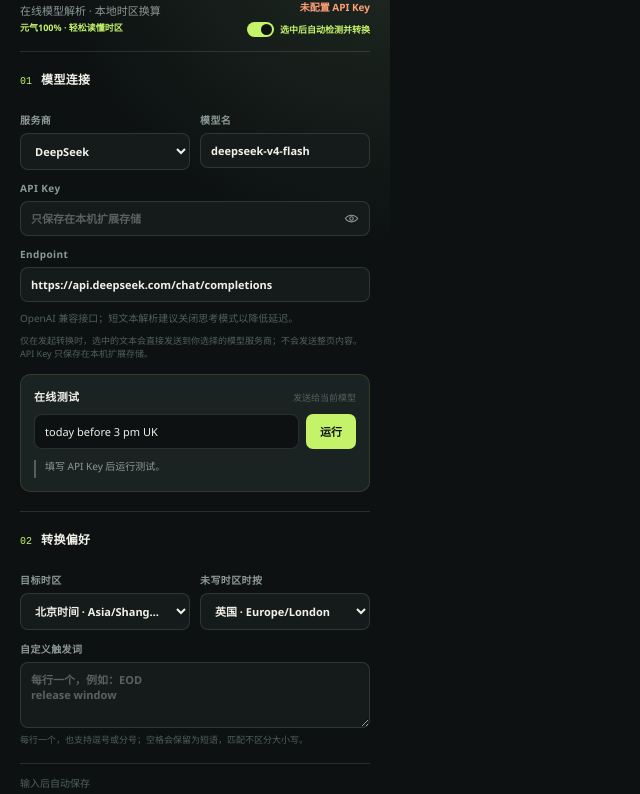
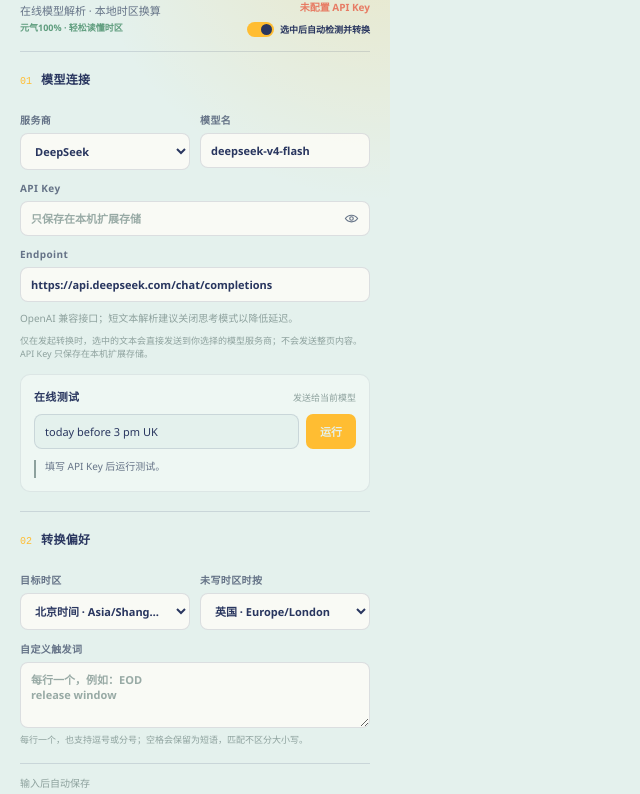
Before and after one commit to Leonewu/time-translator, a website with bundled scripts: page src/popup.html in a window 1280 px wide. Shown: the part 108-902 px from the top of the page, without its empty margins (0-640 px from the left). Built offline with nearby package versions, Linux system fonts and the light colour scheme; some packages are replaced by stand-ins of ours.

Commit message:
style: align popup palette with logo

```diff
--- a/src/popup.css
+++ b/src/popup.css
@@ -15,16 +15,17 @@
 }
 
 :root {
-  color-scheme: dark;
-  --night: #0d1112;
-  --panel: #151b1b;
-  --panel-soft: #1b2322;
-  --paper: #f1f0e8;
-  --muted: #8d9995;
-  --faint: #52605b;
-  --line: rgba(241, 240, 232, .12);
-  --lime: #c4f36a;
-  --orange: #ff9f78;
+  color-scheme: light;
+  --night: #e4f1ed;
+  --panel: #fffdf8;
+  --panel-soft: #eef7f3;
+  --paper: #29365f;
+  --muted: #657387;
+  --faint: #8da19d;
+  --line: rgba(41, 54, 95, .14);
+  --lime: #ffbd32;
+  --orange: #e77b63;
+  --green: #5f9d7e;
   font-family: "Avenir Next", "Segoe UI", ui-sans-serif, sans-serif;
 }
 
@@ -34,13 +35,13 @@ button, input, select, textarea { font: inherit; }
 button { cursor: pointer; }
 
 .popup-shell {
-  background: radial-gradient(circle at 100% 0%, rgba(91, 121, 85, .27), transparent 34%), var(--night);
+  background: radial-gradient(circle at 100% 0%, rgba(255, 189, 50, .22), transparent 30%), var(--night);
   min-height: 100vh;
   padding: 22px 20px 18px;
   width: 100%;
 }
 .topbar { align-items: flex-start; display: flex; justify-content: space-between; }
-.eyebrow { align-items: center; color: var(--lime); display: flex; font-size: 10px; font-weight: 800; gap: 7px; letter-spacing: .2em; }
+.eyebrow { align-items: center; color: var(--paper); display: flex; font-size: 10px; font-weight: 800; gap: 7px; letter-spacing: .2em; }
 .brand-logo { border-radius: 6px; display: block; height: 22px; object-fit: cover; width: 22px; }
 .energy-mark { background: var(--lime); border-radius: 999px; color: var(--night); font-size: 8px; letter-spacing: 0; padding: 3px 6px; white-space: nowrap; }
 .brand-title { font-family: "Baloo 2", "Arial Rounded MT Bold", system-ui, sans-serif; font-size: 31px; font-weight: 800; letter-spacing: -.04em; line-height: 1; margin: 12px 0 0; }
@@ -49,16 +50,16 @@ button { cursor: pointer; }
 .hero-line { align-items: center; border-bottom: 1px solid var(--line); display: flex; justify-content: space-between; margin-top: 20px; padding-bottom: 14px; }
 .hero-copy { display: flex; flex-direction: column; gap: 3px; min-width: 0; }
 .hero-line p { color: var(--muted); font-size: 11px; margin: 0; }
-.energy-line { color: var(--lime); font-size: 9px; font-weight: 700; }
+.energy-line { color: var(--green); font-size: 9px; font-weight: 700; }
 .config-state { color: var(--orange); font-size: 10px; font-weight: 700; }
-.config-state.ready { color: var(--lime); }
+.config-state.ready { color: var(--green); }
 .hero-meta { align-items: flex-end; display: flex; flex-direction: column; gap: 8px; }
-.master-switch { align-items: center; color: var(--lime); cursor: pointer; display: flex; flex-direction: row; font-size: 9px; font-weight: 700; gap: 6px; letter-spacing: 0; margin: 0; }
+.master-switch { align-items: center; color: var(--paper); cursor: pointer; display: flex; flex-direction: row; font-size: 9px; font-weight: 700; gap: 6px; letter-spacing: 0; margin: 0; }
 .master-switch input { height: 1px; opacity: 0; position: absolute; width: 1px; }
-.switch-track { background: var(--faint); border-radius: 999px; display: inline-flex; height: 15px; padding: 2px; transition: background .18s ease; width: 27px; }
-.switch-track span { background: var(--paper); border-radius: 50%; display: block; height: 11px; transform: translateX(0); transition: transform .18s ease; width: 11px; }
+.switch-track { background: #b7cbc4; border-radius: 999px; display: inline-flex; height: 15px; padding: 2px; transition: background .18s ease; width: 27px; }
+.switch-track span { background: var(--panel); border-radius: 50%; display: block; height: 11px; transform: translateX(0); transition: transform .18s ease; width: 11px; }
 .master-switch input:checked + .switch-track { background: var(--lime); }
-.master-switch input:checked + .switch-track span { background: var(--night); transform: translateX(12px); }
+.master-switch input:checked + .switch-track span { background: var(--paper); transform: translateX(12px); }
 .master-switch input:focus-visible + .switch-track { box-shadow: 0 0 0 2px rgba(196, 243, 106, .25); }
 .master-switch #pluginState.disabled { color: var(--muted); }
 
@@ -70,21 +71,22 @@ button { cursor: pointer; }
 .section-heading em { color: var(--faint); font-size: 10px; font-style: normal; margin-left: auto; }
 .field-grid { display: grid; gap: 10px; grid-template-columns: repeat(auto-fit, minmax(150px, 1fr)); }
 label { color: var(--muted); display: flex; flex-direction: column; font-size: 10px; font-weight: 700; gap: 6px; letter-spacing: .04em; margin-top: 11px; min-width: 0; }
-select, input, textarea { background: var(--panel); border: 1px solid var(--line); border-radius: 8px; color: var(--paper); min-width: 0; outline: none; padding: 9px 10px; width: 100%; }
+select, input, textarea { background: rgba(255, 253, 248, .78); border: 1px solid var(--line); border-radius: 8px; color: var(--paper); min-width: 0; outline: none; padding: 9px 10px; width: 100%; }
 select { font-size: 11px; overflow: hidden; text-overflow: ellipsis; white-space: nowrap; }
 input { font-size: 11px; overflow: hidden; text-overflow: ellipsis; }
 textarea { font-size: 11px; line-height: 1.4; min-height: 54px; resize: vertical; }
 .secret-input { display: block; position: relative; }
 .secret-input input { padding-right: 36px; }
 .secret-toggle { align-items: center; background: transparent; border: 0; color: var(--muted); display: inline-flex; height: 28px; justify-content: center; padding: 0; position: absolute; right: 5px; top: 50%; transform: translateY(-50%); width: 28px; }
-.secret-toggle:hover, .secret-toggle:focus-visible { color: var(--lime); }
+.secret-toggle:hover, .secret-toggle:focus-visible { color: var(--paper); }
 .secret-toggle:focus-visible { border-radius: 5px; box-shadow: 0 0 0 2px rgba(196, 243, 106, .16); outline: none; }
 .eye-icon { display: block; height: 15px; width: 15px; }
 .eye-closed { display: none; }
 .secret-toggle.is-visible .eye-open { display: none; }
 .secret-toggle.is-visible .eye-closed { display: block; }
-input::placeholder { color: #58635f; }
-textarea::placeholder { color: #58635f; }
+.secret-toggle:focus-visible { background: rgba(255, 189, 50, .12); }
+input::placeholder { color: #98aaa5; }
+textarea::placeholder { color: #98aaa5; }
 select:focus, input:focus, textarea:focus { border-color: var(--lime); box-shadow: 0 0 0 2px rgba(196, 243, 106, .12); }
 .hint { color: var(--faint); font-size: 10px; line-height: 1.45; margin: 9px 0 0; }
 .privacy-note { color: var(--faint); font-size: 9px; line-height: 1.45; margin: 8px 0 0; }
@@ -94,7 +96,7 @@ select:focus, input:focus, textarea:focus { border-color: var(--lime); box-shado
 .test-button { background: var(--lime); border: 0; border-radius: 7px; color: var(--night); font-size: 11px; font-weight: 800; padding: 9px 13px; }
 .test-button:hover { background: #d4fb83; }
 
-.test-block { background: var(--panel-soft); border: 1px solid rgba(196, 243, 106, .12); border-radius: 10px; margin-top: 14px; padding: 13px; }
+.test-block { background: var(--panel-soft); border: 1px solid rgba(41, 54, 95, .09); border-radius: 10px; margin-top: 14px; padding: 13px; }
 .test-heading { align-items: baseline; display: flex; gap: 8px; margin-bottom: 10px; }
 .test-heading strong { color: var(--paper); font-size: 11px; letter-spacing: .03em; }
 .test-heading em { color: var(--faint); font-size: 9px; font-style: normal; margin-left: auto; }
@@ -105,8 +107,8 @@ select:focus, input:focus, textarea:focus { border-color: var(--lime); box-shado
 .test-result { border-left: 2px solid var(--lime); color: var(--lime); font-size: 13px; font-weight: 750; line-height: 1.35; margin: 11px 0 0; min-height: 18px; padding-left: 9px; }
 .test-result.muted { border-color: var(--faint); color: var(--muted); font-size: 10px; font-weight: 500; }
 .test-result.error { border-color: var(--orange); color: var(--orange); font-size: 10px; font-weight: 600; }
-.test-result.success { color: var(--lime); }
-.test-json { background: var(--night); border-radius: 6px; color: #b6c7bc; font: 9px/1.45 ui-monospace, SFMono-Regular, Menlo, monospace; margin: 10px 0 0; max-height: 145px; overflow: auto; padding: 9px; white-space: pre-wrap; }
+.test-result.success { border-color: var(--green); color: var(--green); }
+.test-json { background: var(--night); border-radius: 6px; color: #536778; font: 9px/1.45 ui-monospace, SFMono-Regular, Menlo, monospace; margin: 10px 0 0; max-height: 145px; overflow: auto; padding: 9px; white-space: pre-wrap; }
 footer { color: var(--faint); display: flex; font-size: 9px; justify-content: space-between; padding-top: 14px; }
 
 @media (max-width: 390px) {
```
